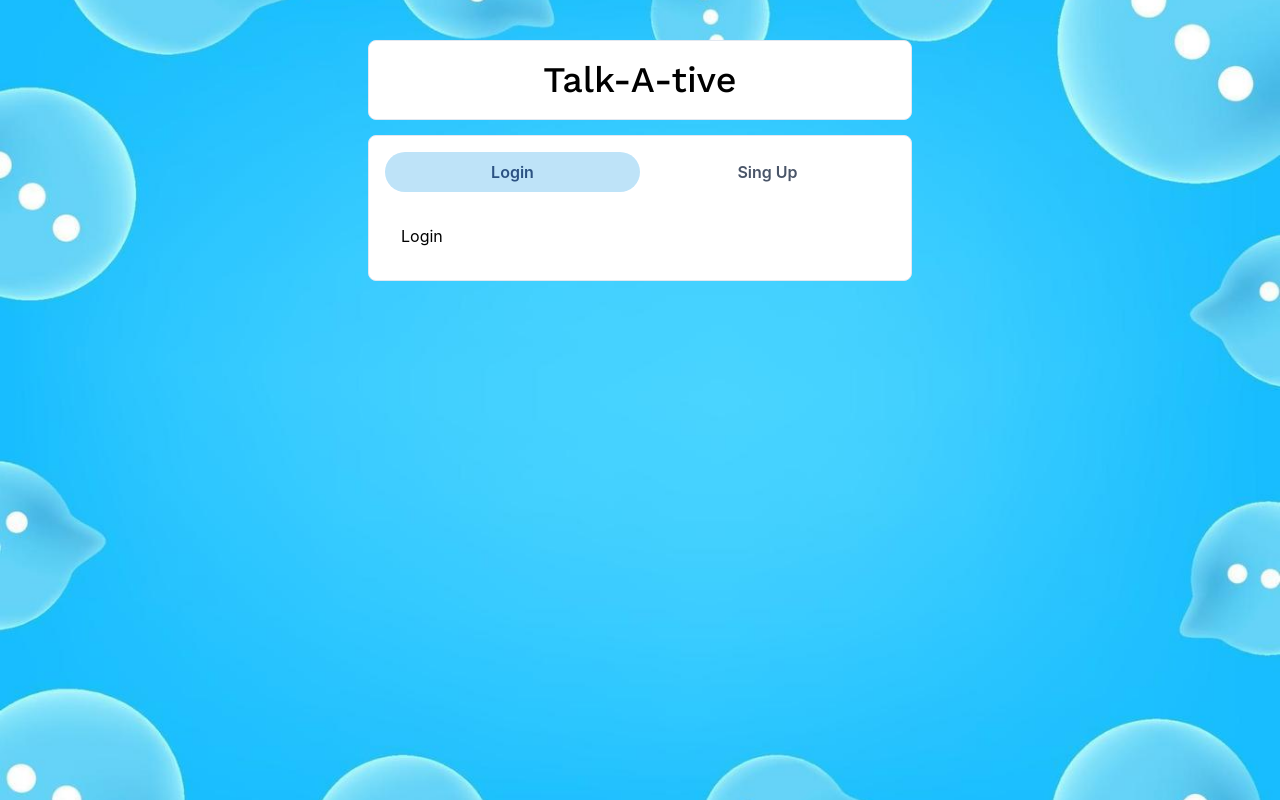
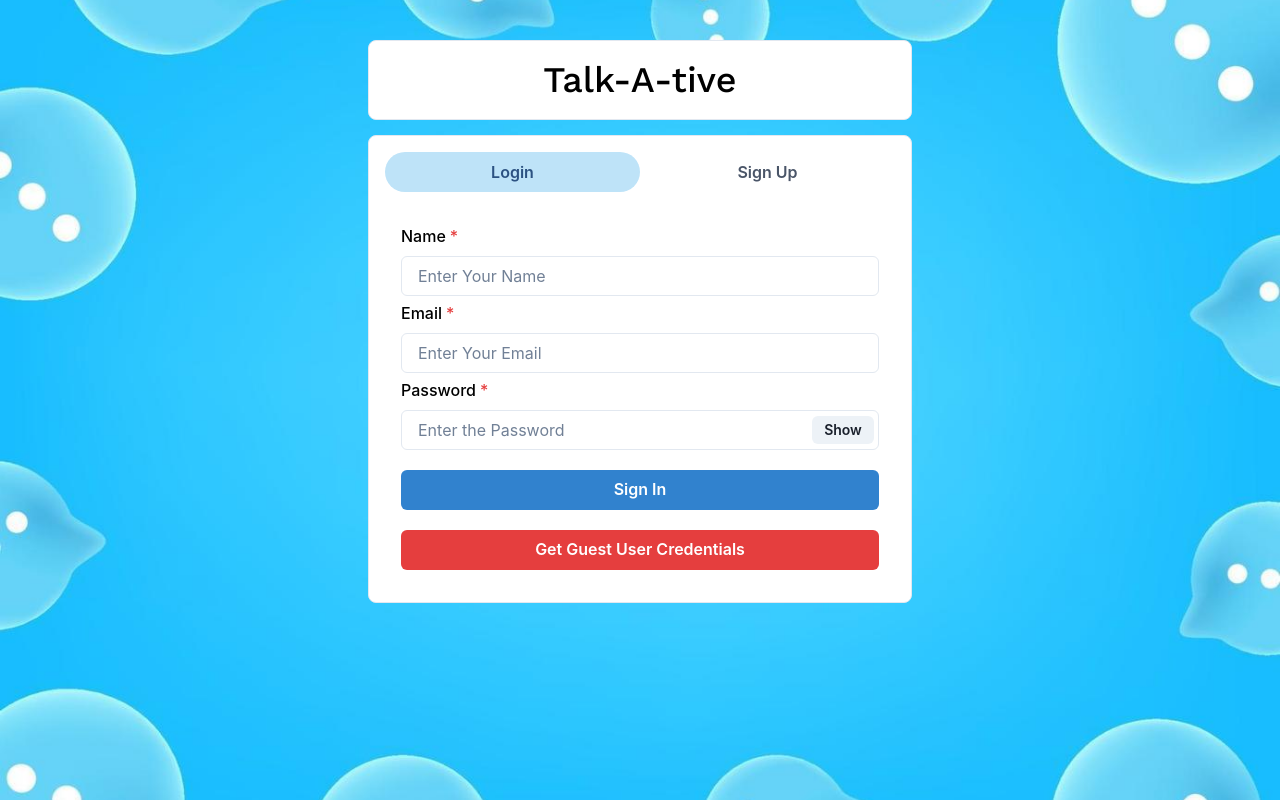
Before and after one commit to hassanulinam/MERN-ChatApp--Frontend, a React (Create React App) app: page / in a window 1280 px wide. Built offline with nearby package versions, Linux system fonts and the light colour scheme.

Commit message:
added signup & signin UI components, yet to check backend..

```diff
--- a/src/components/authentication/Login.tsx
+++ b/src/components/authentication/Login.tsx
@@ -1,7 +1,78 @@
-import React from "react";
+import {
+  Button,
+  FormControl,
+  FormLabel,
+  Input,
+  InputGroup,
+  InputRightElement,
+  VStack,
+} from "@chakra-ui/react";
+import { useState } from "react";
 
 const Login = () => {
-  return <div>Login</div>;
+  const [name, setName] = useState("");
+  const [email, setEmail] = useState("");
+  const [password, setPassword] = useState("");
+  const [show, setShow] = useState(false);
+
+  const submitHandler = () => {};
+
+  return (
+    <VStack spacing="5px">
+      <FormControl id="name" isRequired>
+        <FormLabel>Name</FormLabel>
+        <Input
+          placeholder="Enter Your Name"
+          onChange={(e) => setName(e.target.value)}
+        />
+      </FormControl>
+
+      <FormControl id="email" isRequired>
+        <FormLabel>Email</FormLabel>
+        <Input
+          placeholder="Enter Your Email"
+          onChange={(e) => setEmail(e.target.value)}
+        />
+      </FormControl>
+
+      <FormControl id="password" isRequired>
+        <FormLabel>Password</FormLabel>
+        <InputGroup>
+          <Input
+            placeholder="Enter the Password"
+            onChange={(e) => setPassword(e.target.value)}
+            type={show ? "text" : "password"}
+          />
+          <InputRightElement width="4.5rem">
+            <Button h="1.75rem" size="sm" onClick={() => setShow((p) => !p)}>
+              {show ? "Hide" : "Show"}
+            </Button>
+          </InputRightElement>
+        </InputGroup>
+      </FormControl>
+
+      <Button
+        colorScheme="blue"
+        width="100%"
+        style={{ marginTop: 15 }}
+        onClick={submitHandler}
+      >
+        Sign In
+      </Button>
+      <Button
+        variant="solid"
+        colorScheme="red"
+        width="100%"
+        style={{ marginTop: 15 }}
+        onClick={() => {
+          setEmail("guest@example.com");
+          setPassword("123456");
+        }}
+      >
+        Get Guest User Credentials
+      </Button>
+    </VStack>
+  );
 };
 
 export default Login;
--- a/src/components/authentication/SignUp.tsx
+++ b/src/components/authentication/SignUp.tsx
@@ -14,8 +14,15 @@
   const [email, setEmail] = useState("");
   const [password, setPassword] = useState("");
   const [confirmPass, setConfirmPass] = useState("");
-  const [pic, setPic] = useState("");
+  const [pic, setPic] = useState<File | null | undefined>(null);
   const [show, setShow] = useState(false);
+
+  const postDetails = (pic: File | null | undefined) => {
+    console.log(pic);
+    setPic(pic);
+  };
+
+  const submitHandler = () => {};
 
   return (
     <VStack spacing="5px">
@@ -43,10 +50,11 @@
             onChange={(e) => setPassword(e.target.value)}
             type={show ? "text" : "password"}
           />
-          <InputRightElement width="4.5rem"></InputRightElement>
+          <InputRightElement width="4.5rem">
             <Button h="1.75rem" size="sm" onClick={() => setShow((p) => !p)}>
               {show ? "Hide" : "Show"}
             </Button>
+          </InputRightElement>
         </InputGroup>
       </FormControl>
 
@@ -58,12 +66,32 @@
             onChange={(e) => setConfirmPass(e.target.value)}
             type={show ? "text" : "password"}
           />
-          <InputRightElement width="4.5rem"></InputRightElement>
+          <InputRightElement width="4.5rem">
             <Button h="1.75rem" size="sm" onClick={() => setShow((p) => !p)}>
               {show ? "Hide" : "Show"}
             </Button>
+          </InputRightElement>
         </InputGroup>
       </FormControl>
+
+      <FormControl id="pic">
+        <FormLabel>Upload your profile picture</FormLabel>
+        <Input
+          type="file"
+          p={1.5}
+          accept="image/*"
+          onChange={(e) => postDetails(e.target.files?.[0])}
+        />
+      </FormControl>
+
+      <Button
+        colorScheme="blue"
+        width="100%"
+        style={{ marginTop: 15 }}
+        onClick={submitHandler}
+      >
+        Sign Up
+      </Button>
     </VStack>
   );
 };
--- a/src/pages/Home/index.tsx
+++ b/src/pages/Home/index.tsx
@@ -32,7 +32,7 @@
         <Tabs variant="soft-rounded">
           <TabList mb="1em">
             <Tab w="50%">Login</Tab>
-            <Tab w="50%">Sing Up</Tab>
+            <Tab w="50%">Sign Up</Tab>
           </TabList>
           <TabPanels>
             <TabPanel>
```
Lines whose indentation alone changed are shown as unchanged.
